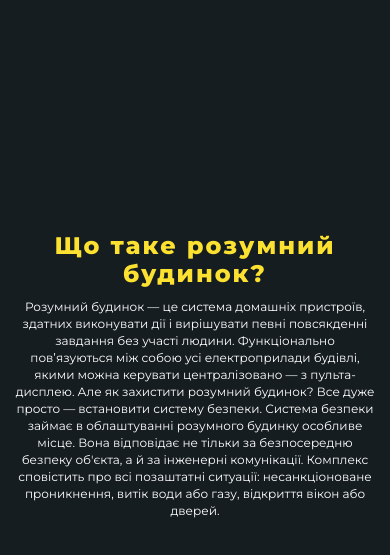
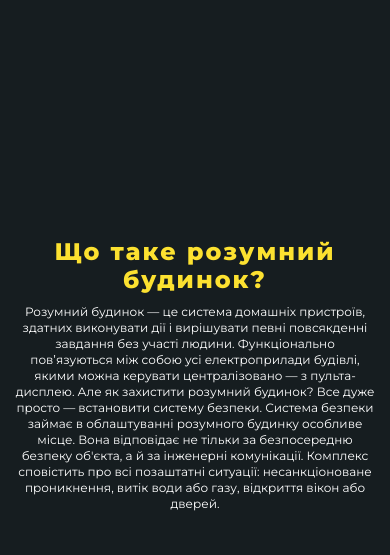
Before and after one commit to alona-lyshak/smart-home, a plain HTML site: page index.html in a window 390 px wide. Shown: the part 77-632 px from the top of the page. Drawn offline with Linux system fonts and the light colour scheme.

Commit message:
fixed line-height for small mobile

```diff
--- a/styles/styles.css
+++ b/styles/styles.css
@@ -305,7 +305,7 @@ a {
         font-size: 15px;
     }
     .content-container {
-        line-height: 17px;
+        line-height: 16px;
     }
     .image-container {
         display: none;
```
